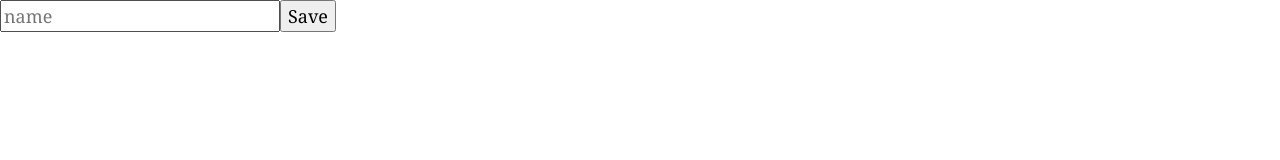
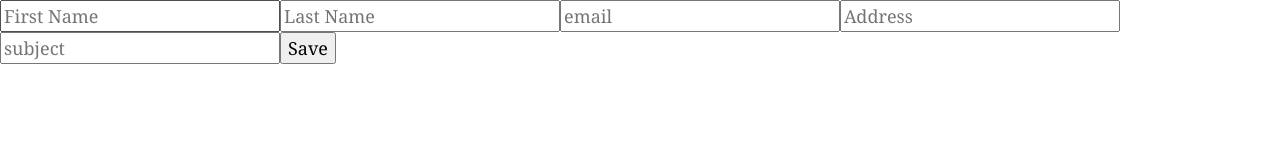
Before and after one commit to YogeshMJadhav/demo-gatsby, a Gatsby site: page / in a window 1280 px wide. Built offline with nearby package versions, Linux system fonts and the light colour scheme; Gatsby itself is replaced by a stand-in of ours.

Commit message:
Update index.js

```diff
--- a/src/pages/index.js
+++ b/src/pages/index.js
@@ -14,8 +14,12 @@ const IndexPage = () => {
                     data-netlify="true"
                     data-netlify-honeypot="bot-field"
               >
-                <input type="text" name="name" placeholder="name" />
-                <button>Save</button>
+               <input type="text" name="First Name" placeholder="First Name" />
+               <input type="text" name="Last Name" placeholder="Last Name"/>
+               <input type="text" name="email"placeholder="email" />
+               <input type="text" name="Address" placeholder="Address" />
+               <input type="text" name="Subject" placeholder="subject" />
+               <button>Save</button>
               </form>
        </div>
 
```
